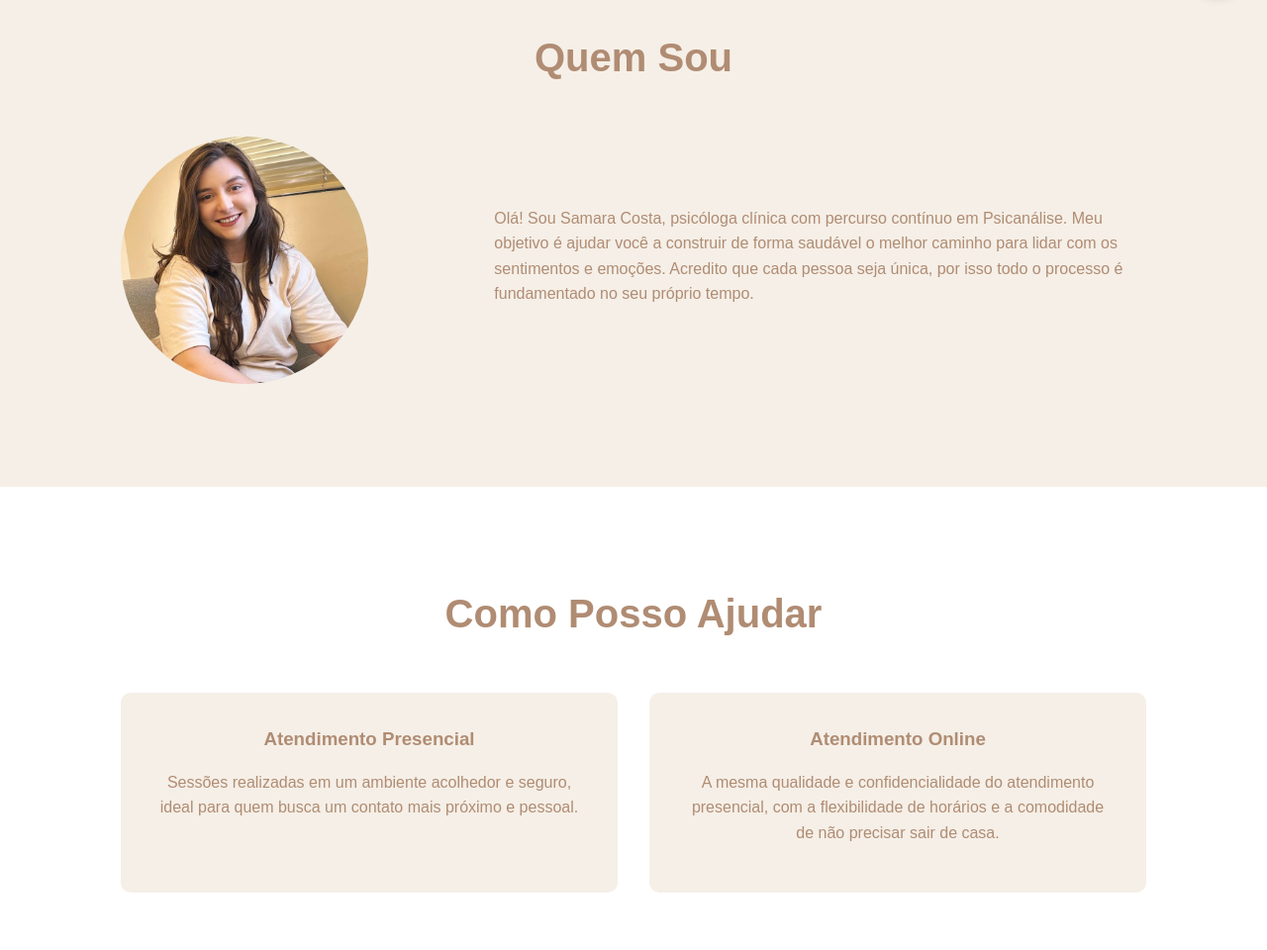
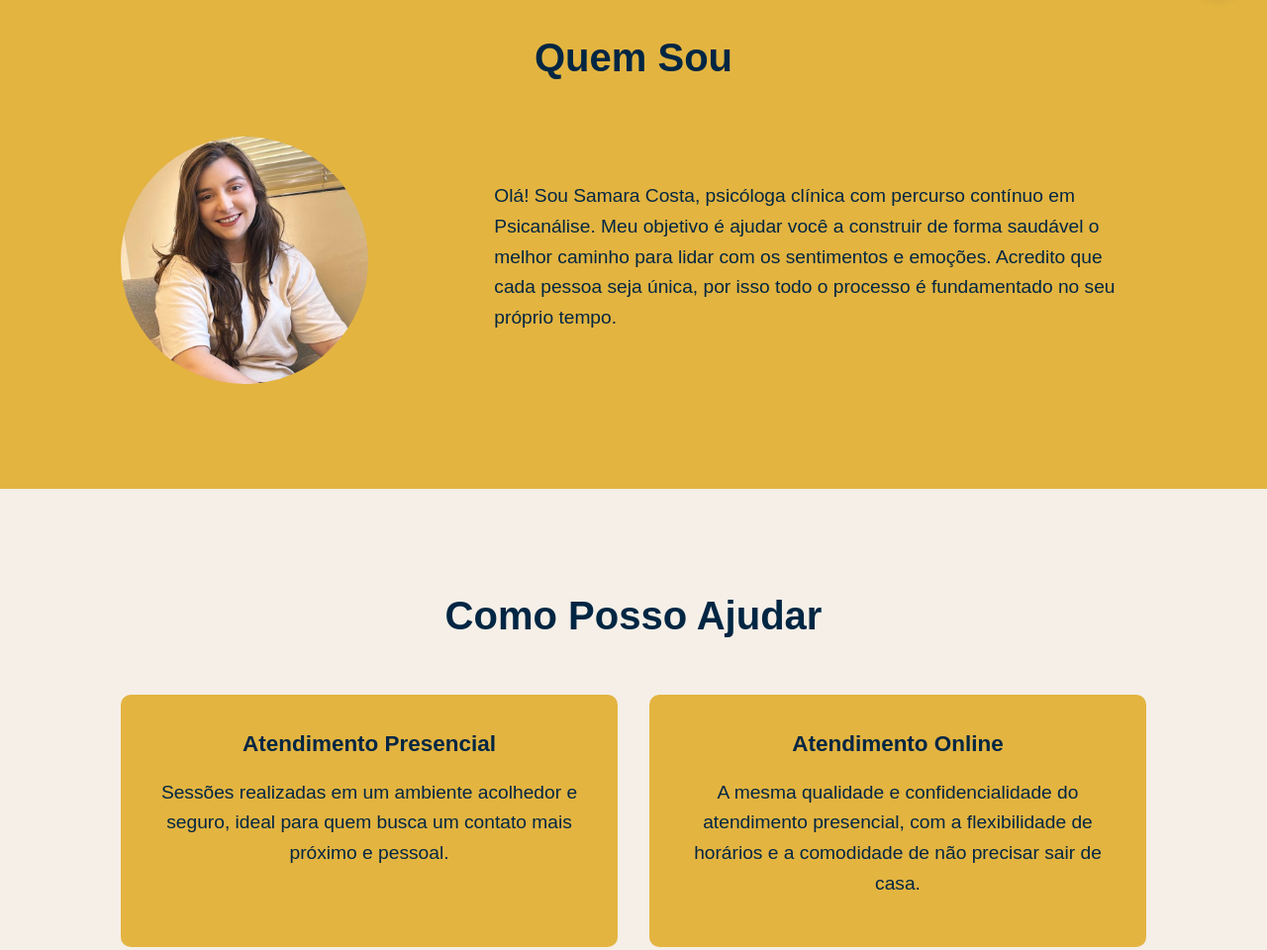
Before and after one commit to joaovvasco/psicologia, a plain HTML site: page index.html in a window 1280 px wide. Shown: the part 780-1740 px from the top of the page at 99% size. Drawn offline with Linux system fonts and the light colour scheme; a web font is replaced by a local one.

Commit message:
terceiro tema

```diff
--- a/index.html
+++ b/index.html
@@ -8,7 +8,7 @@
 
     <link rel="icon" type="image/png" href="/assets/favicon.png" sizes="384x384">
 
-    <title>Psicólogo [Seu Nome]</title>
+    <title>Psicóloga Samara Costa</title>
     <link rel="stylesheet" href="style.css">
     <link href="https://fonts.googleapis.com/css2?family=Alice&display=swap" rel="stylesheet">
 </head>
@@ -42,7 +42,7 @@
                 </div>
             </div>
             <div id="background-hero">
-                <img src="/assets/vento2.png"/>
+                <img src="/assets/agua1.jpg"/>
             </div>
         </section>
 
--- a/style.css
+++ b/style.css
@@ -1,10 +1,11 @@
 @import url('https://fonts.googleapis.com/css2?family=Montserrat:wght@400;700&family=Lato:wght@400;700&display=swap');
 
 :root {
-    --primary-color: #;
-    --secondary-color: #F5EFE7;
-    --text-color: #B08C73;
-    --light-gray: #C1A78F;
+    --primary-color: #F5EFE7;
+    --secondary-color: #E3B440;
+    --text-color: #002643;
+    --text-color-secondary: var(--text-color-secondary);
+    /* --light-gray: #C1A78F; */
 }
 
 * {
@@ -104,7 +105,7 @@ nav ul li a:hover {
 }
 
 #background-hero img{
-    opacity: 0.2;
+    opacity: 0.35;
     z-index: -1;
     position: absolute;
     top: 0;
@@ -161,11 +162,12 @@ section {
 }
 
 #about {
-    --light-gray: #C1A78F;
-    background-color: #F5EFE7;
+    color: var(--text-color-secondary);
+    background-color: var(--secondary-color);
 }
 
 .about-content {
+    font-size: 1.2rem;
     display: grid;
     grid-template-columns: 1fr 2fr;
     gap: 3rem;
@@ -198,7 +200,9 @@ section {
 }
 
 .service {
+    font-size: 1.2rem;
     background: var(--secondary-color);
+    color: var(--text-color-secondary);
     padding: 2rem;
     border-radius: 10px;
     box-shadow: 0 5px 15px (0,0,0,0.05);
@@ -209,8 +213,10 @@ section {
 }
 
 #contact {
+    font-size: 1.2rem;
     text-align: center;
-    /* background: var(--secondary-color); */
+    background: var(--secondary-color);
+    color: var(--text-color-secondary);
 }
 
 .instagram-button {
@@ -227,6 +233,7 @@ section {
 
 .instagram-button:hover {
     background: var(--text-color);
+    border-color: var(--text-color);
     color: #fff;
 }
 
```
Also changed, not shown: assets/agua1.jpg (added), assets/agua2.jpg (added), assets/dente-leao1.jpg (added), assets/vento4.png (added).
